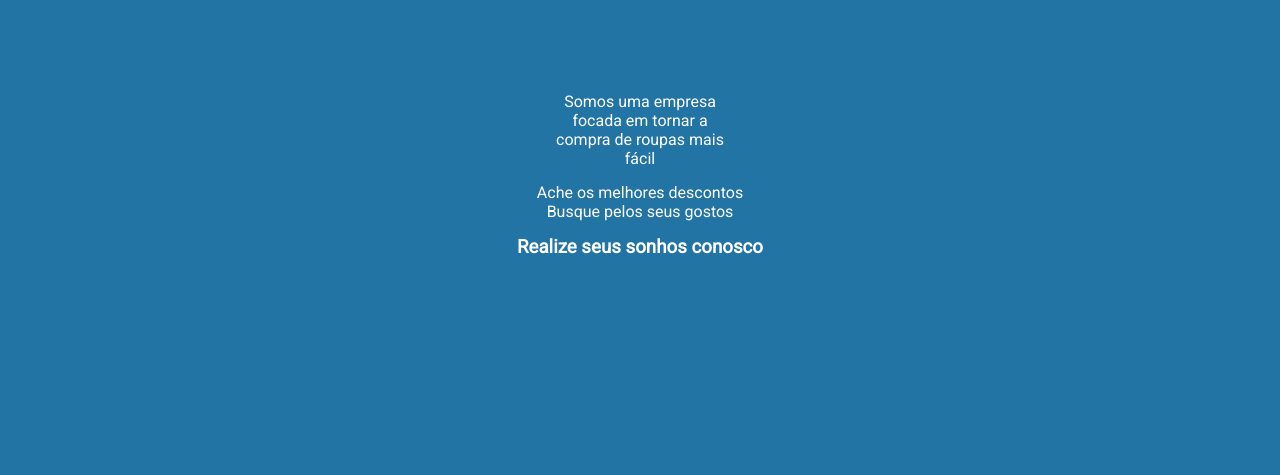
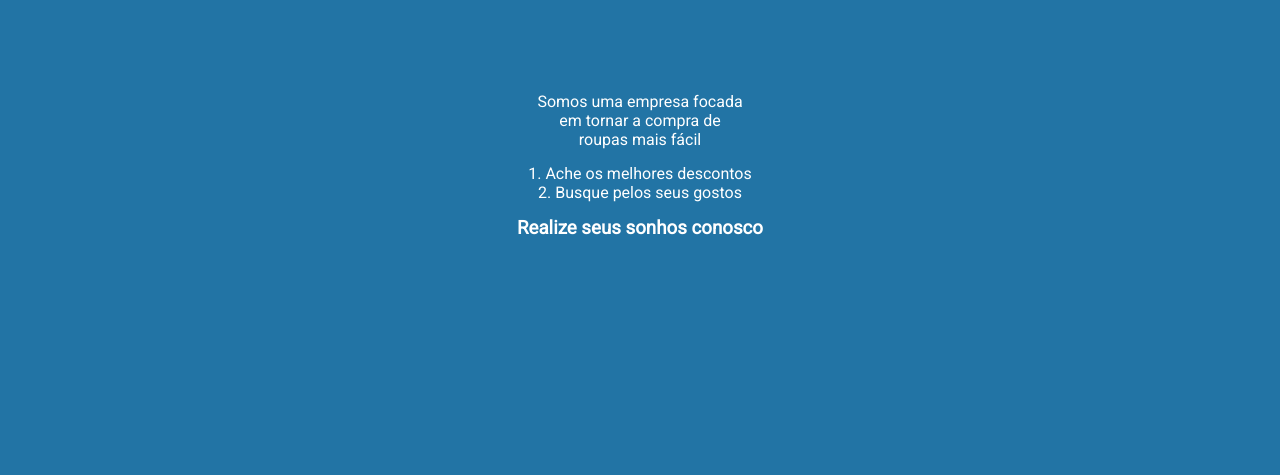
Before and after one commit to future4code/Leandro-Luiz, a plain HTML site: page semana2/bugfixes/dia4-aula8/home.html in a window 1280 px wide. Shown: the part 51-526 px from the top of the page. Drawn offline with Linux system fonts and the light colour scheme.

Commit message:
Criada no CSS uma Ol com lista style position igual a inside e style type igual a decimal

```diff
--- a/semana2/bugfixes/dia4-aula8/home.html
+++ b/semana2/bugfixes/dia4-aula8/home.html
@@ -12,7 +12,7 @@
 
 <body style="font-family: 'Roboto', sans-serif;">
     <h2>For Ever 4</h2>
-    <div>
+    <!--<div>-->
         <div class="container" id="container-de-descricao">
             <br><br><br><br><br>
             <p class="blocotexto"> Somos uma empresa focada em tornar a compra de roupas mais fácil </p>
@@ -28,7 +28,7 @@
         </br>
             <a href="comprar.html"><button class="botao-amarelo" > COMPRAR </button></a>
         </div>
-    </div>
+    <!--</div> -->
 </body>
 </body>
 
--- a/semana2/bugfixes/dia4-aula8/index.css
+++ b/semana2/bugfixes/dia4-aula8/index.css
@@ -71,7 +71,7 @@ div img {
 .blocotexto{
     margin-left: auto;
     margin-right: auto;
-    width: 11.5em;
+    width: 13em;
 }
 
 
@@ -100,6 +100,10 @@ div img {
     font-size: 60px;
 }
 
+ol{
+    list-style-position: inside;
+    list-style-type: decimal;
+}
 
 /**
   *
```
